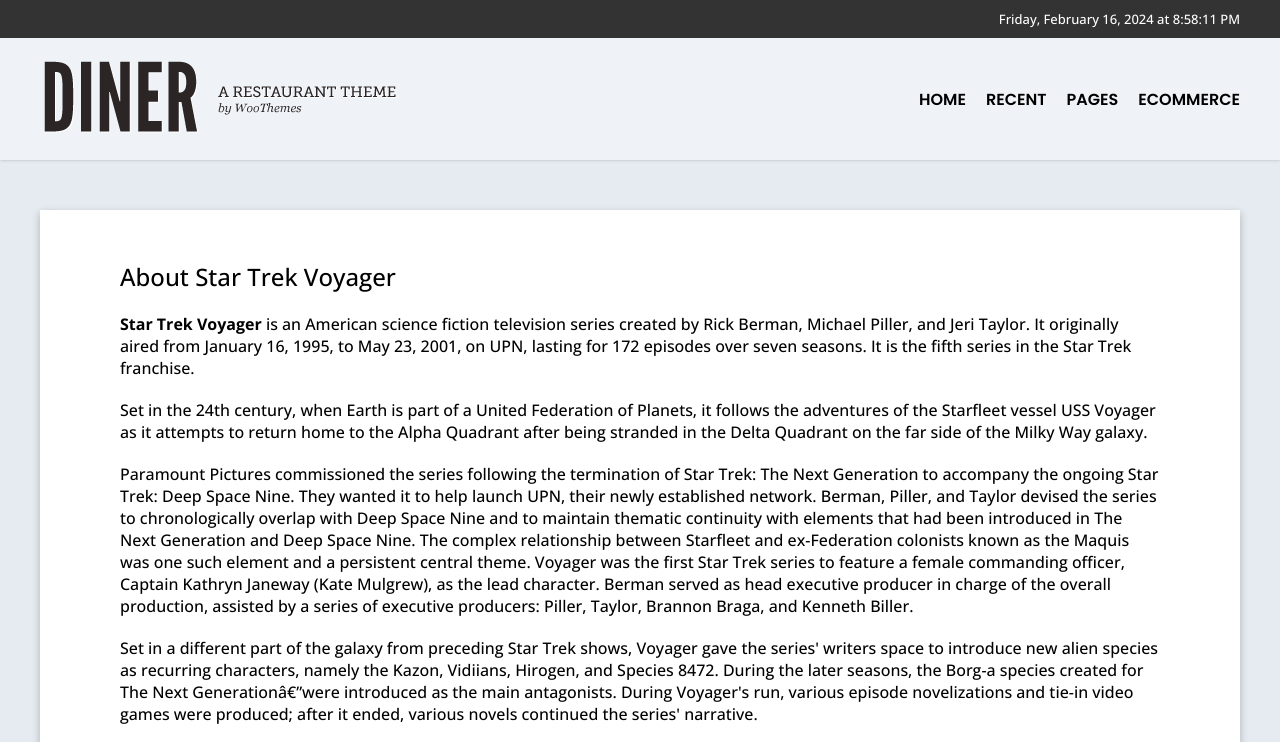
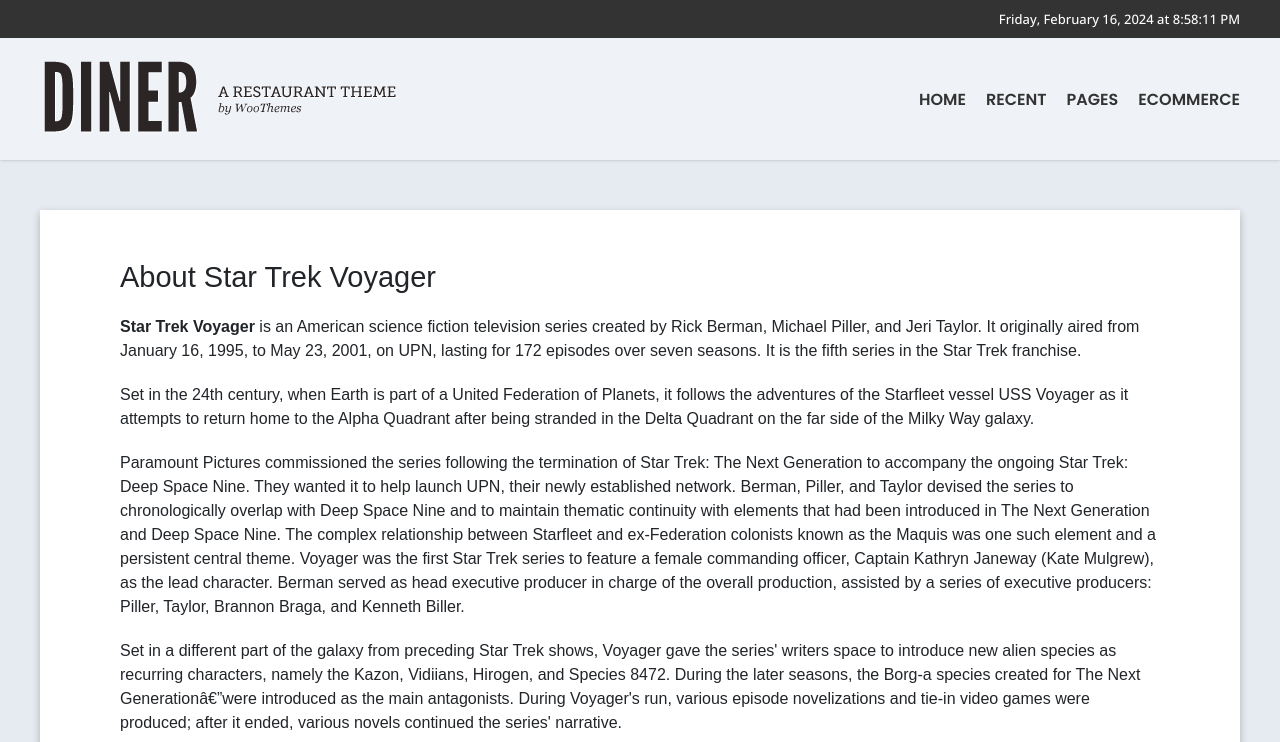
Before and after one commit to Abdelrahman-Abdelmoaty/template, a plain HTML site: page index.html in a window 1280 px wide. Shown: the top 742 px of the page. Drawn offline with nearby package versions, Linux system fonts and the light colour scheme.

Commit message:
text edits

```diff
--- a/styles.css
+++ b/styles.css
@@ -49,7 +49,7 @@
   font-family: "Poppins", sans-serif;
 }
 .nav ul li a {
-  color: black;
+  color: #333;
   text-decoration: none;
   font-weight: 600;
 }
@@ -64,8 +64,8 @@
 }
 
 .paper {
-  font-family: "Open Sans", sans-serif;
   background-color: white;
+  color: #212529;
   margin-block: 50px;
   box-shadow: rgba(0, 0, 0, 0.24) 0px 3px 8px;
   padding-inline: 80px;
@@ -73,10 +73,12 @@
 }
 
 article {
+  font-family: Arial, Helvetica, sans-serif;
+  line-height: 1.5;
+  font-weight: 400;
   display: flex;
   flex-direction: column;
   row-gap: 20px;
-  font-weight: 500;
 }
 .opening {
   font-weight: bold;
@@ -84,6 +86,9 @@
 
 .title {
   font-weight: 500;
+  line-height: 1.2;
+  font-size: 29px;
+  font-family: inherit;
 }
 
 .time {
```
